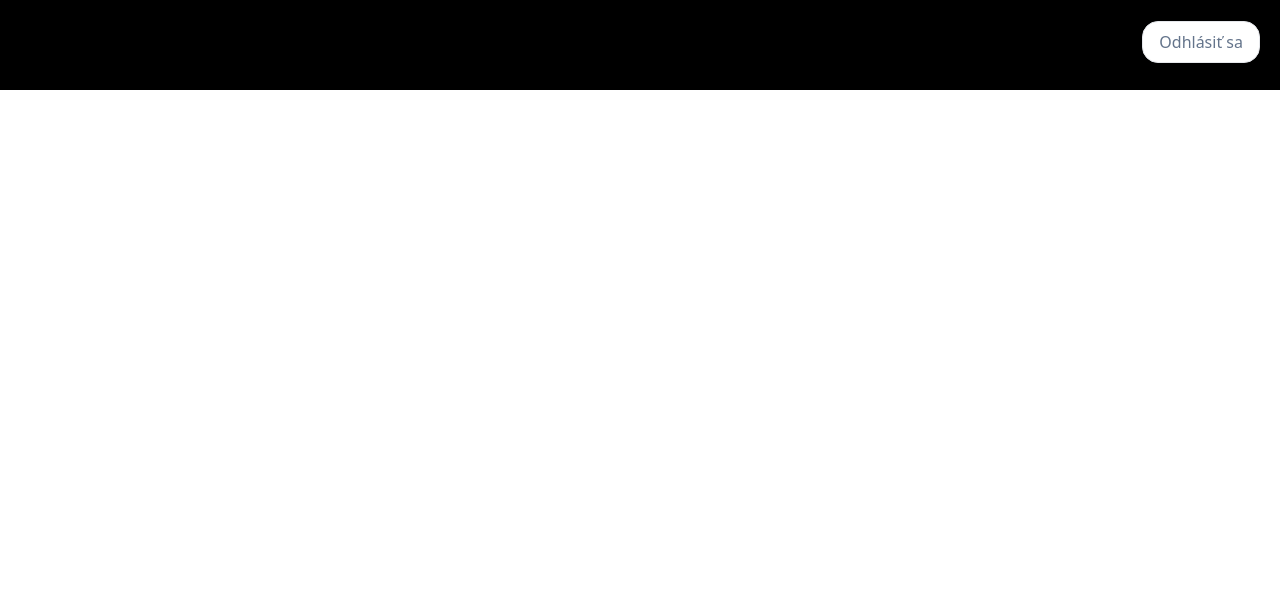
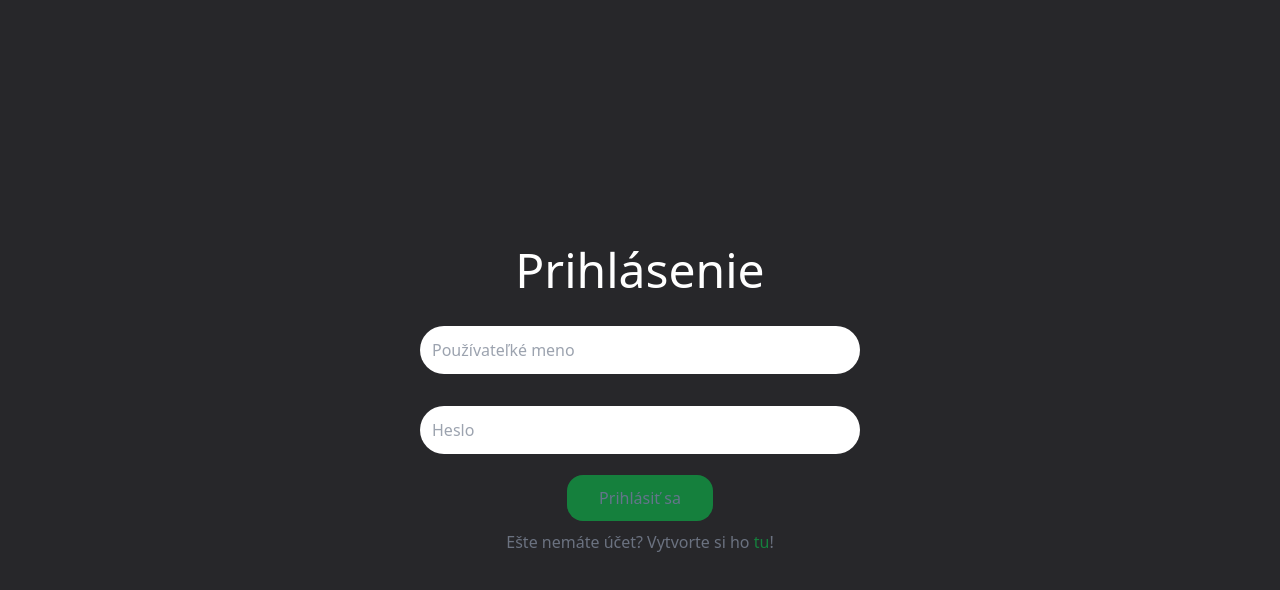
Before and after one commit to deno555/h3-skola, a Vue app: page / in a window 1280 px wide. Shown: the top 590 px of the page. Built offline with nearby package versions, Linux system fonts and the light colour scheme.

Commit message:
login+register done

```diff
--- a/package.json
+++ b/package.json
@@ -9,7 +9,8 @@
   },
   "dependencies": {
     "core-js": "^3.6.5",
-    "vue": "^3.0.0"
+    "vue": "^3.0.0",
+    "vue-router": "^4.1.5"
   },
   "devDependencies": {
     "@vue/cli-plugin-babel": "^5.0.8",
--- a/src/App.vue
+++ b/src/App.vue
@@ -1,14 +1,16 @@
 <template>
-  <mainHeader></mainHeader>
+<LoginForm></LoginForm>
+
 </template>
 
 <script>
-import mainHeader from './components/mainHeader.vue'
+import LoginForm from './components/loginForm.vue';
+
 
 export default {
   name: 'App',
   components: {
-    mainHeader
-  }
+    LoginForm
+}
 }
 </script>
--- /dev/null
+++ b/src/components/loginForm.vue
@@ -0,0 +1,14 @@
+<template>
+
+        <div class="grid h-screen bg-zinc-800 place-items-center text-center">
+            <div>
+            <h1 class="text-5xl text-white ">Prihlásenie</h1>
+                    <input type="text" placeholder="Používateľké meno" class="p-3 w-[440px] rounded-3xl h-12 mt-8 ">
+                        <br>
+                    <input type="text" placeholder="Heslo" class=" p-3 w-[440px] rounded-3xl h-12 m-8">
+                         <br>
+                <a class="border-green-700 rounded-2xl bg-green-700 text-slate-500 px-8 py-3 text-gray-700">Prihlásiť sa</a>
+            <h4 class="text-gray-500 mt-5">Ešte nemáte účet? Vytvorte si ho<a class="text-green-700"> tu</a>!</h4>
+        </div>
+    </div>
+</template>
--- /dev/null
+++ b/src/components/registerForm.vue
@@ -0,0 +1,18 @@
+<template>
+
+    <div class="grid h-screen bg-zinc-800 place-items-center text-center">
+        <div>
+        <h1 class="text-5xl text-white ">Registrácia</h1>
+                <input type="text" placeholder="Mail" class="p-3 w-[440px] rounded-3xl h-12 mt-8 ">
+                    <br>
+                <input type="text" placeholder="Používateľké meno" class=" p-3 w-[440px] rounded-3xl h-12 m-3">
+                     <br>
+                     <input type="text" placeholder="Heslo" class="p-3 w-[440px] rounded-3xl h-12 ">
+                    <br>
+                <input type="text" placeholder="Potvrďte heslo" class=" p-3 w-[440px] rounded-3xl h-12 mt-3 mb-8">
+                     <br>
+            <a class="border-green-700 rounded-2xl bg-green-700 text-slate-500 px-8 py-3 text-gray-700">Registrovať</a>
+        <h4 class="text-gray-500 mt-5">Už máš účet? Prihlás sa <a class="text-green-700"> tu</a>!</h4>
+    </div>
+</div>
+</template>
```
Also changed, not shown: 1 other file (tests, documents, lock files or other folders).
